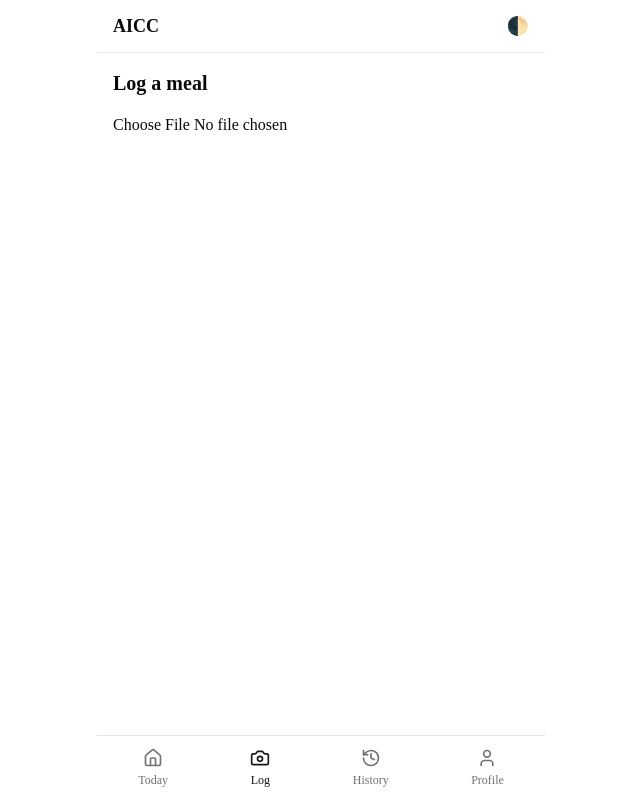
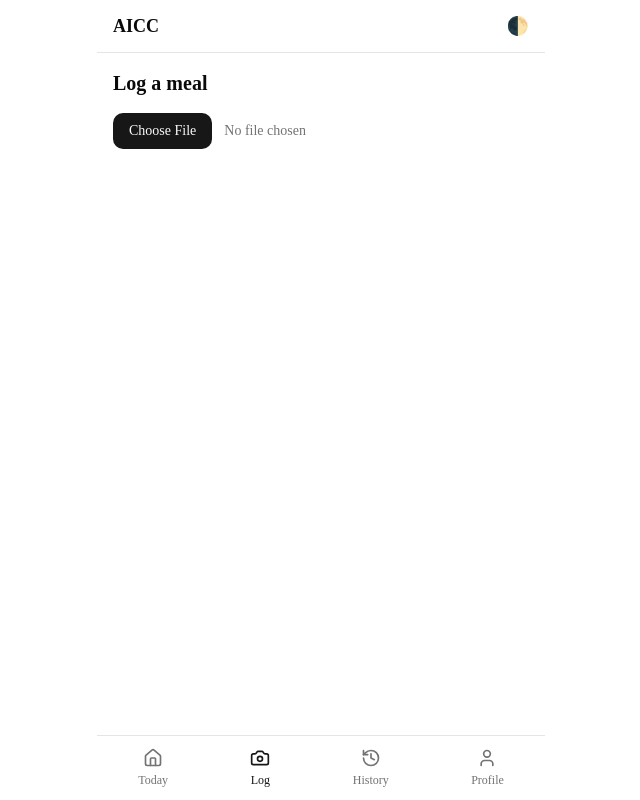
Before and after one commit to AndreassonAlex01/AICC, a Next.js app: page /log in a window 1280 px wide. Shown: the whole page, without its empty margins (319-959 px from the left). Built offline with nearby package versions, Linux system fonts and the light colour scheme.

Commit message:
added button UI

```diff
--- a/app/log/page.tsx
+++ b/app/log/page.tsx
@@ -66,7 +66,13 @@ async function handleSave() {
   return (
     <div className="animate-page-in flex flex-col gap-4">
       <h2 className="text-xl font-semibold">Log a meal</h2>
-      <input type="file" accept="image/*" capture="environment" onChange={handleFileChange} />
+      <input
+        type="file"
+        accept="image/*"
+        capture="environment"
+        onChange={handleFileChange}
+        className="text-sm text-muted-foreground file:mr-3 file:cursor-pointer file:rounded-lg file:border-0 file:bg-primary file:px-4 file:py-2 file:text-sm file:font-medium file:text-primary-foreground hover:file:bg-primary/90"
+      />
       {preview && <img src={preview} alt="Selected meal" className="w-full rounded-lg" />}
       {loading && <p className="text-sm text-muted-foreground">Analyzing photo…</p>}
       {error && <p className="text-sm text-red-500">{error}</p>}
```
